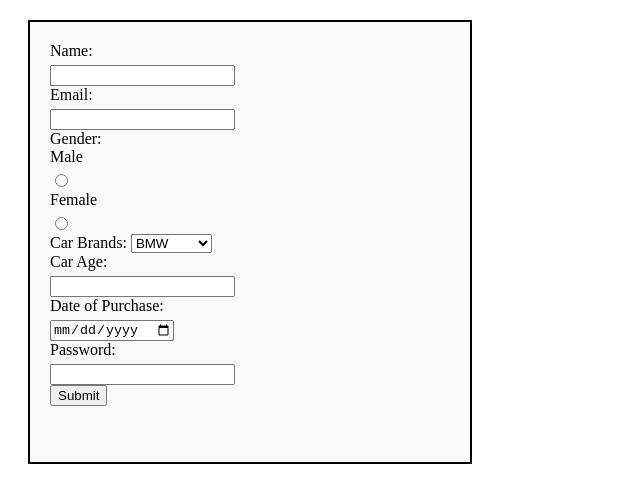
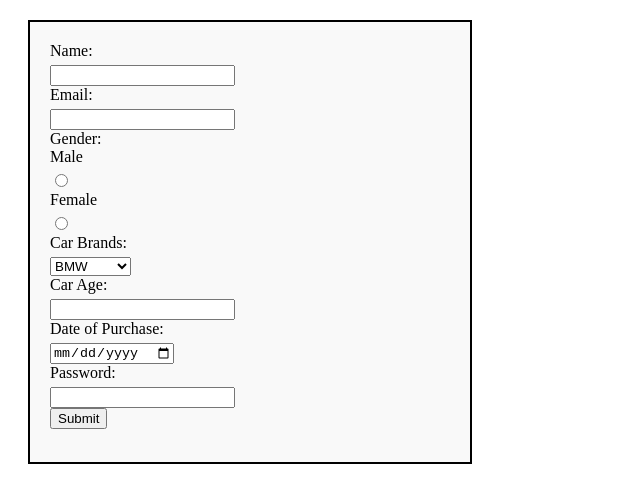
Before and after one commit to acciojob/car-insurance-form-Hi-manshu2301, a website: page main.html in a window 1280 px wide. Shown: the whole page, without its empty margins (0-640 px from the left). Drawn offline with Linux system fonts and the light colour scheme.

Commit message:
created a submission

```diff
--- a/main.html
+++ b/main.html
@@ -21,7 +21,7 @@
 		<label for="female" >Female</label>
 		<input type="radio" id="female" name="gender" required>
 		<br>
-		Car Brands:
+		<label for="cars">Car Brands:</label>
 		<select name="carbrands" id="cars">
 			<option value="bmw">BMW</option>
 			<option value="audi">Audi</option>
@@ -38,7 +38,7 @@
 		<input type="password" id="password" required>
 		<br>
 
-		<input type="submit" id="button" value="Submit">
+		<button type="submit"> Submit </button>
 	</form>
     <script type="text/javascript" src="./script.js">
 </script>
```
